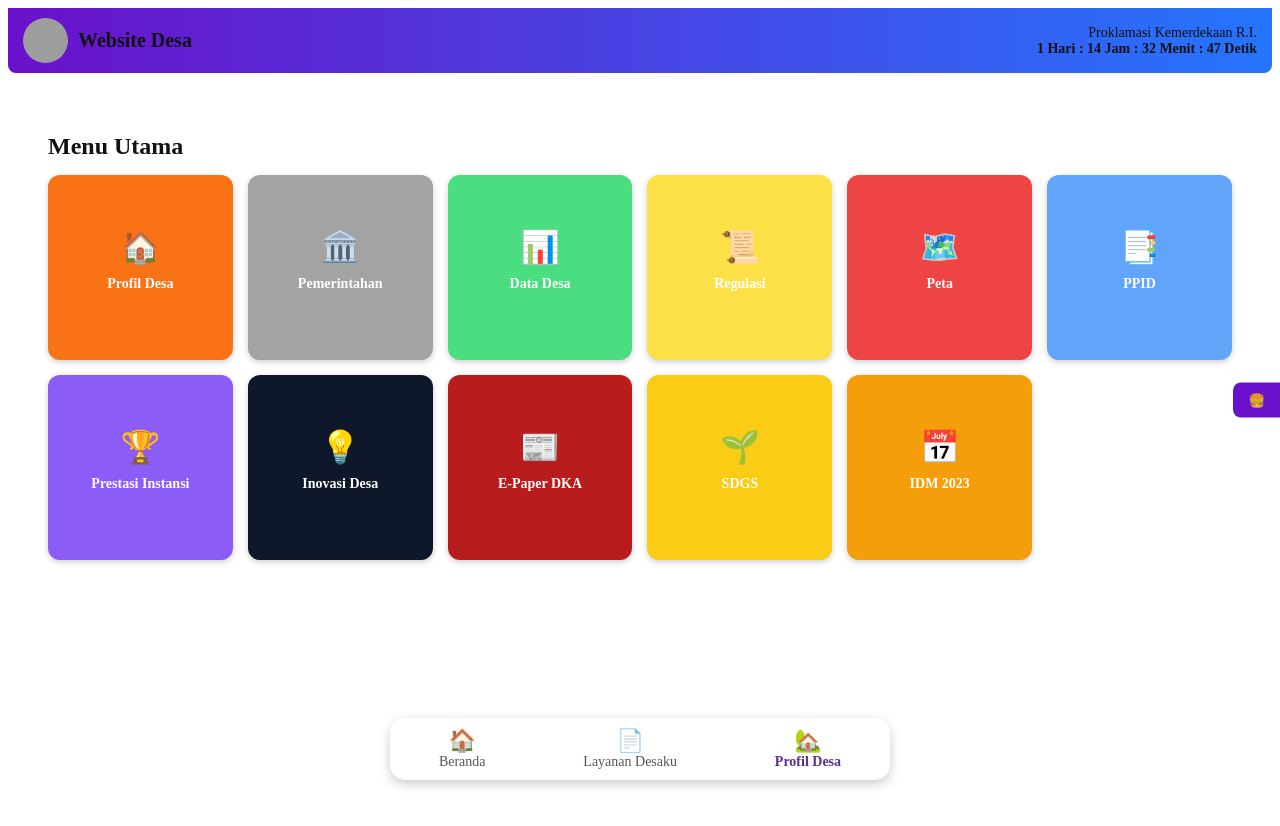
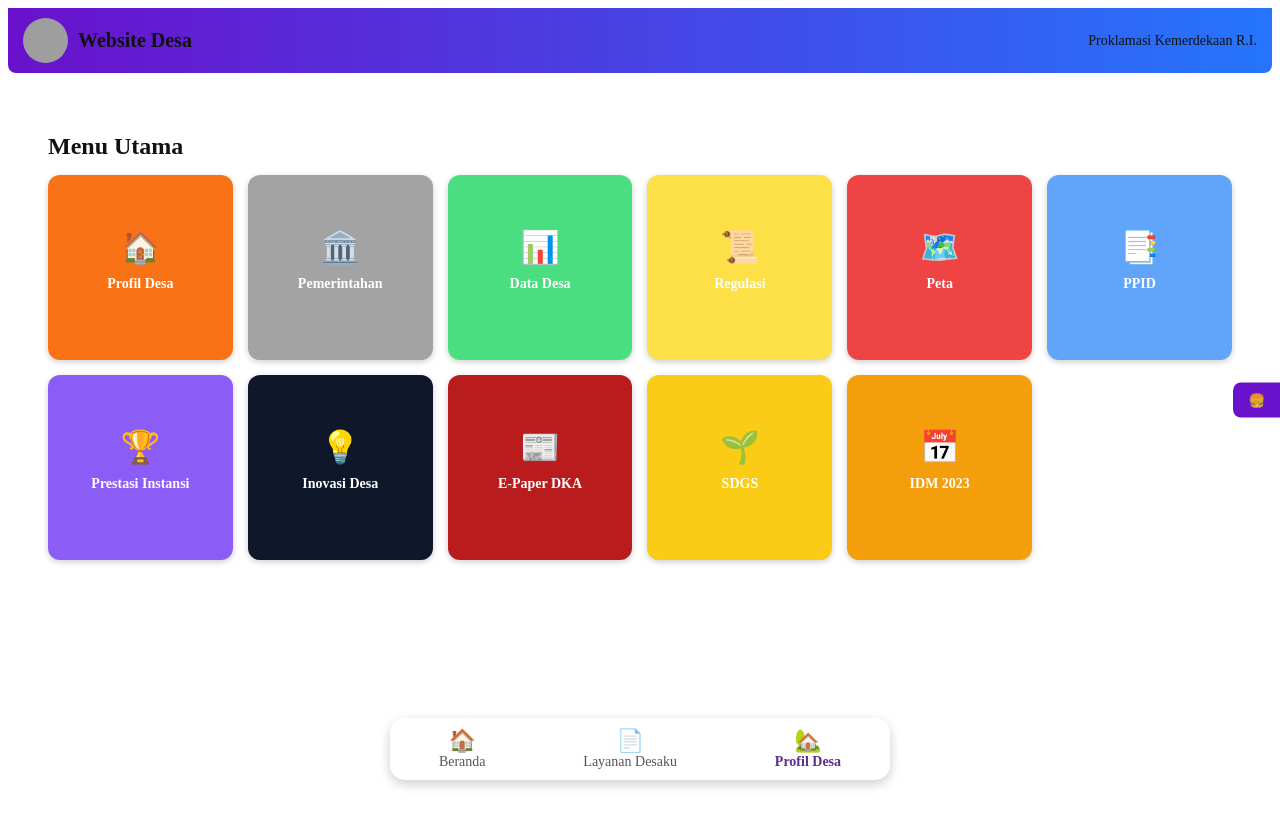
Before and after one commit to uhhyowaimo-bit/aplikasi-desa, a Next.js app: page /profil-desa in a window 1280 px wide. Shown: the top 826 px of the page. Built offline with nearby package versions, Linux system fonts and the light colour scheme; no server answers; grey boxes are pictures that could not be loaded.

Commit message:
Update ClientLayout.tsx

```diff
--- a/src/components/ClientLayout.tsx
+++ b/src/components/ClientLayout.tsx
@@ -12,8 +12,8 @@ export default function ClientLayout({ children }: { children: React.ReactNode }
   const [mounted, setMounted] = useState(false);
   const [sidebarOpen, setSidebarOpen] = useState(false);
   const [showLogin, setShowLogin] = useState(false);
-  const [isLoggedIn, setIsLoggedIn] = useState(false);
-  const [darkMode, setDarkMode] = useState(dark); // Local state for dark mode, initialize from context
+  const [isLoggedIn, setIsLoggedIn] = useState(false); // State for login status
+  const [darkMode, setDarkMode] = useState(false); // Local state for dark mode
 
   useEffect(() => {
     setMounted(true);
@@ -22,7 +22,6 @@ export default function ClientLayout({ children }: { children: React.ReactNode }
       setIsLoggedIn(true);
     }
 
-    // Auto-set dark mode based on system preference
     const systemPreference = window.matchMedia("(prefers-color-scheme: dark)").matches;
     setDarkMode(systemPreference); // Set dark mode based on system preference
   }, []);
@@ -34,26 +33,6 @@ export default function ClientLayout({ children }: { children: React.ReactNode }
       document.body.classList.remove("dark");
     }
   }, [darkMode]);
-
-  // Countdown logic
-  useEffect(() => {
-    const targetDate = new Date("2025-08-17T00:00:00").getTime();
-    const interval = setInterval(() => {
-      const now = new Date().getTime();
-      const distance = targetDate - now;
-      if (distance <= 0) {
-        setCountdown("Hari Proklamasi Telah Tiba!");
-        clearInterval(interval);
-        return;
-      }
-      const days = Math.floor(distance / (1000 * 60 * 60 * 24));
-      const hours = Math.floor((distance % (1000 * 60 * 60 * 24)) / (1000 * 60 * 60));
-      const minutes = Math.floor((distance % (1000 * 60 * 60)) / (1000 * 60));
-      const seconds = Math.floor((distance % (1000 * 60)) / 1000);
-      setCountdown(`${days} Hari : ${hours} Jam : ${minutes} Menit : ${seconds} Detik`);
-    }, 1000);
-    return () => clearInterval(interval);
-  }, []);
 
   const handleLoginOpen = () => {
     setShowLogin(true);
```
